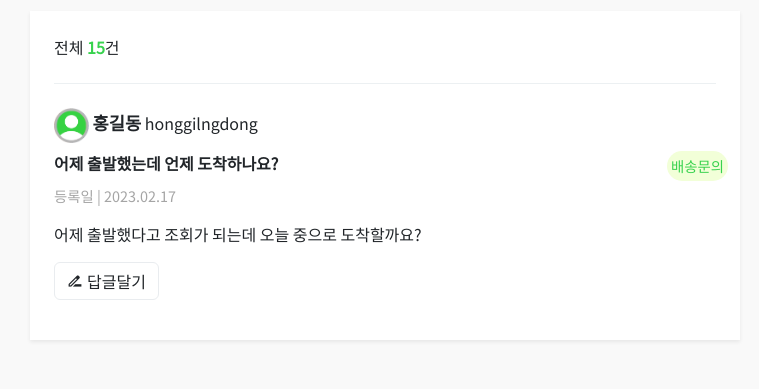
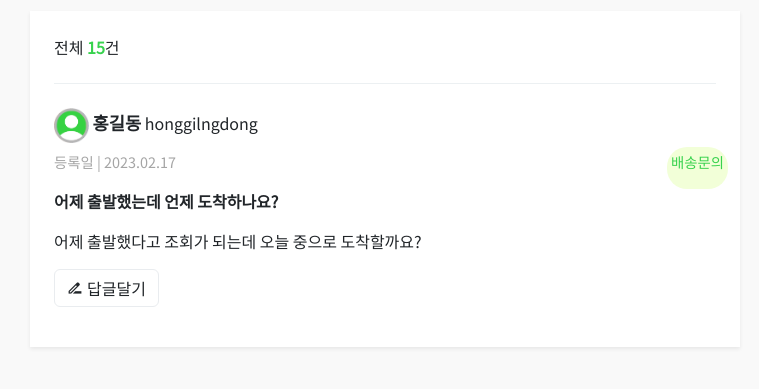
Before and after one commit to KimNamKwang/Holy_moly_Final_view, a plain HTML site: page docs/adminInquiry.html in a window 1280 px wide. Shown: the part 117-506 px from the top of the page, without its empty margins (255-1014 px from the left). Drawn offline with nearby package versions, Linux system fonts and the light colour scheme; a web font is replaced by a local one.

Commit message:
add adminInquiry

```diff
--- a/docs/adminInquiry.html
+++ b/docs/adminInquiry.html
@@ -80,7 +80,7 @@
                     style="border-top: 1px solid rgb(236, 240, 242)"
                   >
                     <div class="row d-flex justify-content-between">
-                      <div class="pb-2">
+                      <div class="pb-1">
                         <img
                           src="./images/사람아이콘.png"
                           style="width: 35px"
@@ -91,9 +91,13 @@
                         >
                         <span>honggilngdong</span>
                       </div>
-                      <div class="col fs-6 fw-bold">
-                        어제 출발했는데 언제 도착하나요?
+                      <div
+                        class="col mt-1 pb-3"
+                        style="font-size: 0.9rem; color: rgb(165, 165, 165)"
+                      >
+                        등록일 | 2023.02.17
                       </div>
+
                       <div
                         class="col-auto p-1"
                         style="
@@ -105,11 +109,8 @@
                       >
                         배송문의
                       </div>
-                      <div
-                        class="mt-1"
-                        style="font-size: 0.9rem; color: rgb(165, 165, 165)"
-                      >
-                        등록일 | 2023.02.17
+                      <div class="fs-6 fw-bold">
+                        어제 출발했는데 언제 도착하나요?
                       </div>
                       <div class="fs-6 pt-3">
                         어제 출발했다고 조회가 되는데 오늘 중으로 도착할까요?
```
